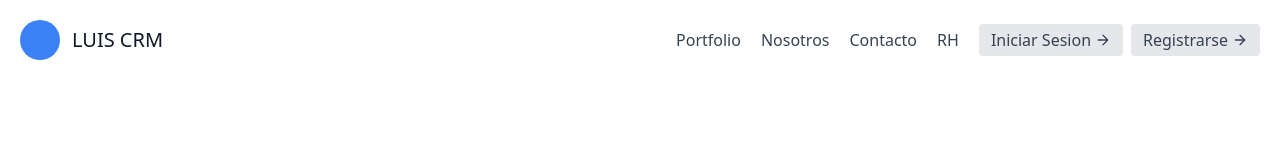
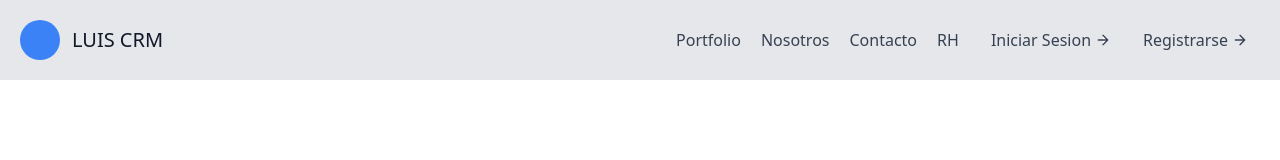
Before and after one commit to gfxargentina/crm-hooks-cliente, a Next.js app: page /inicio in a window 1280 px wide. Shown: the top 160 px of the page. Built offline with nearby package versions, Linux system fonts and the light colour scheme.

Commit message:
fix nav color bg

```diff
--- a/pages/inicio.js
+++ b/pages/inicio.js
@@ -19,7 +19,7 @@ const Inicio = () => {
 
             <div className="h-screen">
             <div>
-                <header className="text-gray-700 body-font">
+                <header className="text-gray-700 bg-gray-200 body-font">
                    <div className="container mx-auto flex flex-wrap p-5 flex-col md:flex-row items-center">
                      <a className="flex title-font font-medium items-center text-gray-900 mb-4 md:mb-0">
                      <svg fill="white" stroke="currentColor" strokeLinecap="round" strokeLinejoin="round" strokeWwidth="2" viewBox="0 0 24 24" xmlns="http://www.w3.org/2000/svg" className="w-10 h-10 text-white p-2 bg-blue-500 rounded-full" ><g><path d="m512 482h-30v-302h-91v302h-30v-182h-90v182h-30v-242h-90v242h-30v-152h-91v152h-30v30h512z"/><path d="m512 120v-120h-121v30h69.789l-144.789 143.789-120-120-191.605 190.606 21.21 21.21 170.395-169.394 120 120 166-165v68.789z"/></g></svg>
@@ -76,12 +76,13 @@ const Inicio = () => {
                            </div>
                          </div>
 
+                         <Footer />
                          </div>
 
 
 
 
-                         <Footer />
+
        </>
 
      );
```
